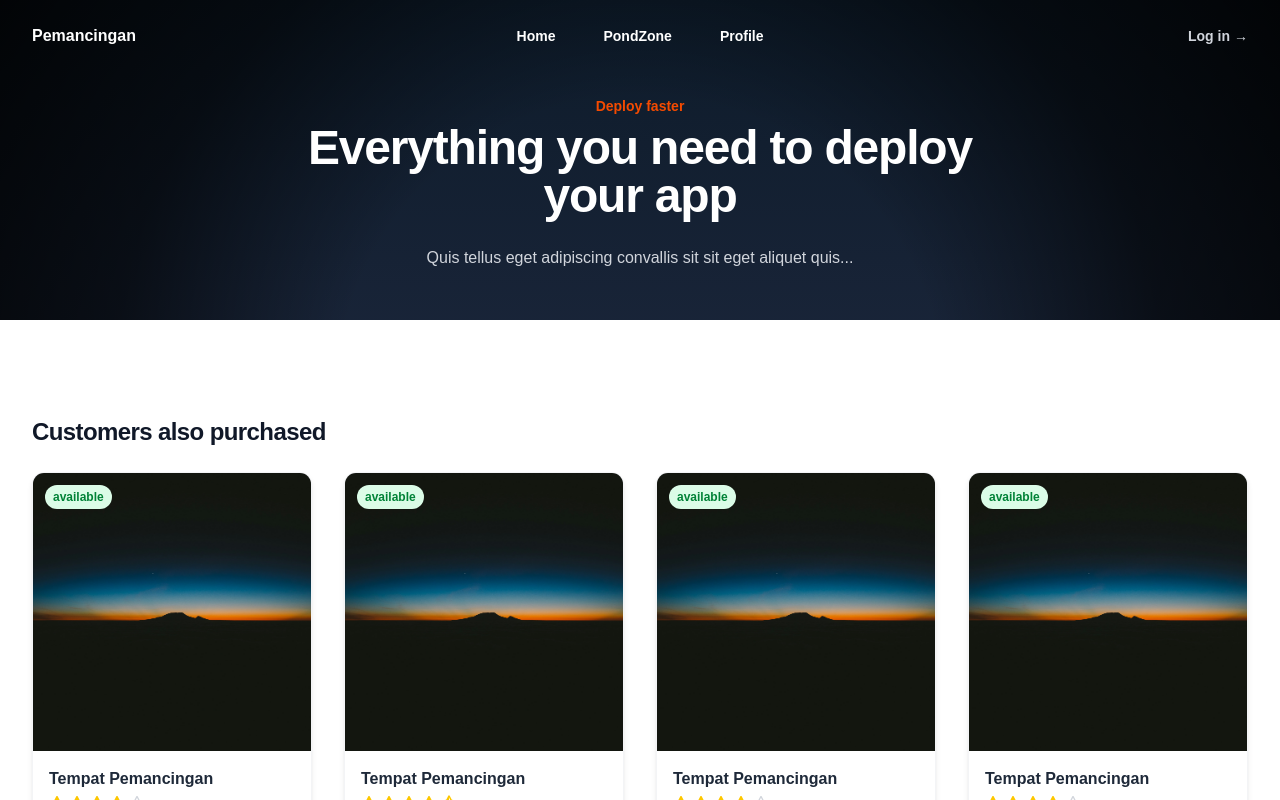
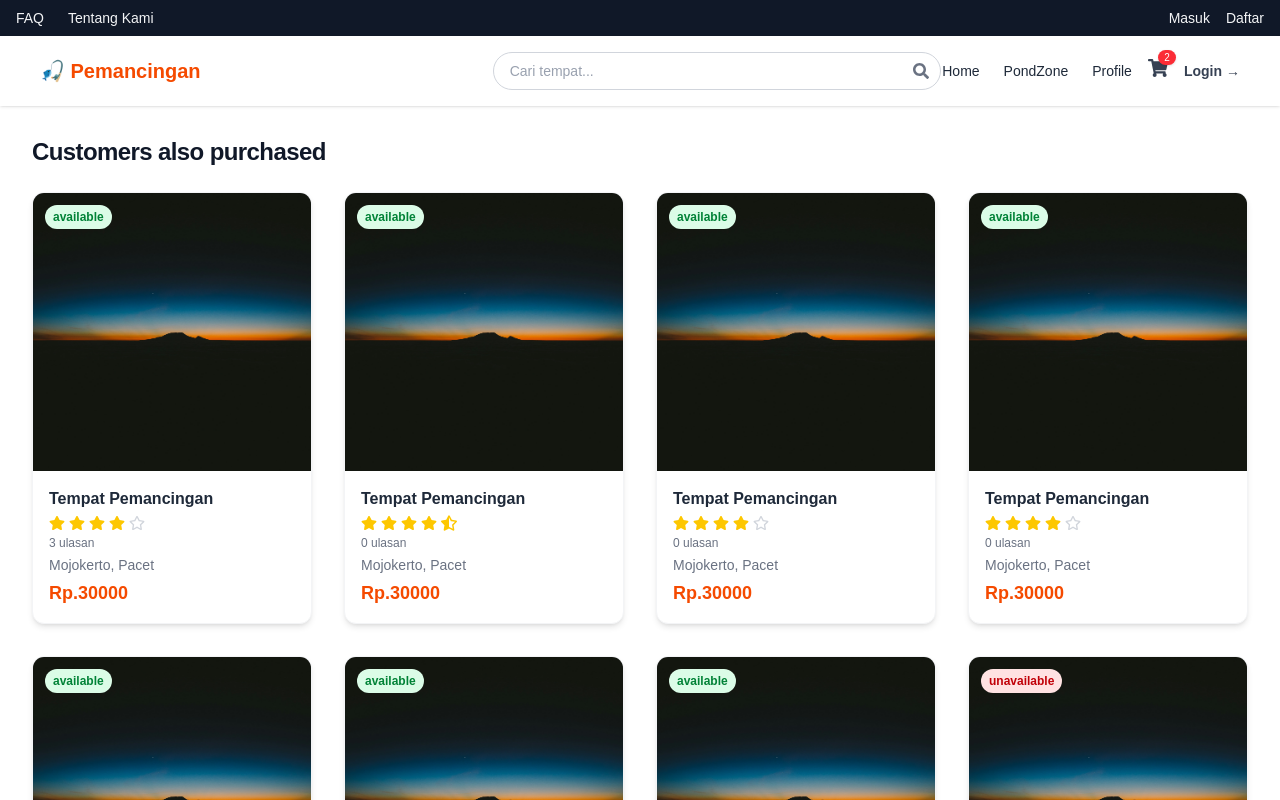
Before and after one commit to JasaSK/my-portofolio-fishing, a Next.js app: page /main/PondZone in a window 1280 px wide. Shown: the top 800 px of the page. Built offline with nearby package versions, Linux system fonts and the light colour scheme.

Commit message:
update navbar

```diff
--- a/src/app/detailProduct/layout.js
+++ b/src/app/detailProduct/layout.js
@@ -20,12 +20,6 @@ export const metadata = {
 export default function AuthLayout({ children }) {
   return (
     <main className={`${geistSans.variable} ${geistMono.variable} antialiased`}>
-      <Navbar
-        transparent={false}
-        scrollEffect={true}
-        className="bg-[radial-gradient(circle_at_center,_#0a0f1f_0%,_rgba(0,0,0,0.6)_70%,_rgba(0,0,0,0.9)_100%)]"
-      />
-
       <main className="min-h-screen flex items-center justify-center bg-gray-100 antialiased">
         {children}
       </main>
--- a/src/app/main/PondZone/page.js
+++ b/src/app/main/PondZone/page.js
@@ -5,39 +5,7 @@ import FadeInSection from "../../../components/FadeInSection.js";
 export default function PondZone() {
   return (
     <>
-      <Background1 />
-
-      <main className="relative z-10 bg-none pt-12 sm:pt-20 lg:pt-24 px-4 sm:px-6 lg:px-8 text-orange">
-        <div className="mx-auto max-w-7xl">
-          <div className="mx-auto max-w-2xl text-center">
-            <FadeInSection direction="in">
-              <h2 className="text-sm font-semibold text-orange-600">
-                Deploy faster
-              </h2>
-            </FadeInSection>
-            <FadeInSection direction="in">
-              <p className="mt-2 text-2xl sm:text-4xl lg:text-5xl font-semibold tracking-tight text-white">
-                Everything you need to deploy your app
-              </p>
-            </FadeInSection>
-            <FadeInSection direction="in">
-              <p className="mt-6 text-base leading-7 text-gray-300">
-                Quis tellus eget adipiscing convallis sit sit eget aliquet
-                quis...
-              </p>
-            </FadeInSection>
-          </div>
-
-          <div className="mx-auto mt-12 max-w-4xl">
-            <dl className="grid grid-cols-1 sm:grid-cols-2 gap-10">
-              {/* Items... */}
-            </dl>
-          </div>
-        </div>
-      </main>
-
       <ProductListPondZone />
-
     </>
   );
 }
--- /dev/null
+++ b/src/components/MiniCartDropdown.js
@@ -0,0 +1,50 @@
+"use client";
+import Link from "next/link";
+import Image from "next/image";
+
+export default function MiniCartDropdown({ cartItems = [] }) {
+  return (
+    <div className="absolute right-0 mt-3 w-80 bg-white border border-gray-200 rounded-lg shadow-xl z-50 p-5">
+      <h3 className="font-semibold text-gray-800 mb-3 text-base">
+        🛒 Keranjang
+      </h3>
+
+      {cartItems.length === 0 ? (
+        <p className="text-sm text-gray-500">Keranjang masih kosong.</p>
+      ) : (
+        <ul className="space-y-4 max-h-64 overflow-y-auto pr-1">
+          {cartItems.map((item, index) => (
+            <li
+              key={index}
+              className="flex items-start gap-4 border-b border-gray-100 pb-3 last:border-b-0"
+            >
+              <div className="relative w-14 h-14 flex-shrink-0">
+                <Image
+                  src={item.image}
+                  alt={item.name}
+                  fill
+                  className="rounded-md object-cover"
+                />
+              </div>
+              <div className="flex-1">
+                <p className="text-sm font-medium text-gray-800 line-clamp-1">
+                  {item.name}
+                </p>
+                <p className="text-sm text-gray-500">
+                  {item.quantity} x Rp{item.price.toLocaleString("id-ID")}
+                </p>
+              </div>
+            </li>
+          ))}
+        </ul>
+      )}
+
+      <Link
+        href="/main/cart"
+        className="block mt-5 text-center bg-orange-500 text-white py-2 rounded-md text-sm font-semibold hover:bg-orange-600 transition"
+      >
+        Lihat Keranjang
+      </Link>
+    </div>
+  );
+}
--- a/src/components/Navbar.js
+++ b/src/components/Navbar.js
@@ -2,9 +2,11 @@
 import { useState, useEffect } from "react";
 import MobileMenu from "./MobileMenu";
 import Link from "next/link";
+import { FaSearch, FaShoppingCart } from "react-icons/fa";
+import MiniCartDropdown from "./MiniCartDropdown";
 
 export default function Navbar({
-  bg = "bg-black/30 backdrop-blur shadow-md",
+  bg = "bg-white",
   className = "",
   transparent = true,
   scrollEffect = true,
@@ -13,23 +15,43 @@ export default function Navbar({
   const [showNavbar, setShowNavbar] = useState(true);
   const [isScrolled, setIsScrolled] = useState(false);
   const [lastScrollY, setLastScrollY] = useState(0);
+  const [searchQuery, setSearchQuery] = useState("");
+  const [showCart, setShowCart] = useState(false);
+  let cartTimeout;
+  const handleEnter = () => {
+    clearTimeout(cartTimeout);
+    setShowCart(true);
+  };
+
+  const handleLeave = () => {
+    cartTimeout = setTimeout(() => {
+      setShowCart(false);
+    }, 200);
+  };
+
+  const cartItems = [
+    {
+      name: "Ikan Lele Jumbo",
+      quantity: 2,
+      price: 15000,
+      image: "/images/pancing1.jpg",
+    },
+    {
+      name: "Ikan Patin",
+      quantity: 1,
+      price: 20000,
+      image: "/images/pancing2.jpg",
+    },
+  ];
 
   useEffect(() => {
     if (!scrollEffect) return;
     const handleScroll = () => {
       const currentScrollY = window.scrollY;
-
       setIsScrolled(currentScrollY > 50);
-
-      if (currentScrollY > lastScrollY && currentScrollY > 10) {
-        setShowNavbar(false);
-      } else {
-        setShowNavbar(true);
-      }
-
+      setShowNavbar(currentScrollY <= lastScrollY || currentScrollY <= 10);
       setLastScrollY(currentScrollY);
     };
-
     window.addEventListener("scroll", handleScroll);
     return () => window.removeEventListener("scroll", handleScroll);
   }, [lastScrollY, scrollEffect]);
@@ -39,66 +61,149 @@ export default function Navbar({
   }, [isOpen]);
 
   const headerBg = transparent ? (isScrolled ? bg : "bg-transparent") : bg;
+  const shadowClass = transparent && !isScrolled ? "" : "shadow-md";
 
   return (
     <header
-      className={`fixed inset-x-0 top-0 z-50 transition-all duration-300 ${headerBg} ${
+      className={`fixed inset-x-0 top-0 z-50 transition-all duration-300 ${headerBg} ${shadowClass} ${
         scrollEffect && !showNavbar ? "-translate-y-full" : "translate-y-0"
       } ${className}`}
     >
-      <nav className="flex items-center justify-between p-6 lg:px-8 text-white">
+      {/* Topbar */}
+      {/* TOPBAR */}
+      <div className="hidden md:block bg-gray-900 text-gray-100 text-sm">
+        <div className="container mx-auto flex items-center justify-between px-4 py-2">
+          <div className="flex gap-6">
+            <Link href="/faq" className="hover:text-orange-400 transition">
+              FAQ
+            </Link>
+            <Link
+              href="/tentang-kami"
+              className="hover:text-orange-400 transition"
+            >
+              Tentang Kami
+            </Link>
+          </div>
+          <div className="flex gap-4">
+            <Link
+              href="/auth/login"
+              className="hover:text-orange-400 transition"
+            >
+              Masuk
+            </Link>
+            <Link
+              href="/auth/register"
+              className="hover:text-orange-400 transition"
+            >
+              Daftar
+            </Link>
+          </div>
+        </div>
+      </div>
+
+      {/* MAIN NAVBAR */}
+      <nav className="bg-white flex items-center justify-between flex-wrap py-4 lg:px-10 px-4 text-gray-800 shadow-sm">
+        {/* Logo */}
         <div className="flex lg:flex-1">
-          <Link href="#" className="-m-1.5 p-1.5">
-            <h1 className="font-bold">Pemancingan</h1>
+          <Link
+            href="/"
+            className="flex items-center gap-2 font-bold text-xl text-orange-600"
+          >
+            🎣 Pemancingan
           </Link>
         </div>
 
-        <div className="hidden lg:flex lg:gap-x-12">
-          <Link
-            href="/main/home"
-            className="text-sm font-semibold hover:text-white/70"
-          >
-            Home
-          </Link>
-          <Link
-            href="/main/PondZone"
-            className="text-sm font-semibold hover:text-white/70"
-          >
-            PondZone
-          </Link>
-          <Link
-            href="/main/profile"
-            className="text-sm font-semibold hover:text-white/70"
-          >
-            Profile
-          </Link>
+        {/* Search */}
+        <div className="hidden lg:flex lg:flex-1 justify-center">
+          <div className="relative w-full max-w-md">
+            <input
+              type="text"
+              placeholder="Cari tempat..."
+              value={searchQuery}
+              onChange={(e) => setSearchQuery(e.target.value)}
+              className="w-full px-4 py-2 rounded-full border border-gray-300 text-sm text-gray-900 placeholder-gray-400 focus:outline-none focus:ring-2 focus:ring-orange-400"
+            />
+            <FaSearch className="absolute right-3 top-1/2 -translate-y-1/2 text-gray-500" />
+          </div>
         </div>
 
-        <div className="hidden lg:flex lg:flex-1 lg:justify-end">
+        {/* Menu + Cart + Login */}
+        <div className="flex items-center gap-4">
+          {/* Desktop Nav */}
+          <div className="hidden lg:flex lg:gap-x-6">
+            {["Home", "PondZone", "Profile"].map((label) => (
+              <Link
+                key={label}
+                href={`/main/${
+                  label === "Home" ? "home" : label.toLowerCase()
+                }`}
+                className="text-sm font-medium hover:text-orange-600 transition"
+              >
+                {label}
+              </Link>
+            ))}
+          </div>
+          {/* Cart */}
+          <div
+            className="relative"
+            onMouseEnter={handleEnter}
+            onMouseLeave={handleLeave}
+          >
+            <button
+              className="relative text-gray-700 hover:text-orange-500 transition"
+              onClick={() => setShowCart((prev) => !prev)} // opsional kalau mau klik juga bisa toggle
+            >
+              <FaShoppingCart className="text-xl" />
+              {cartItems.length > 0 && (
+                <span className="absolute -top-2 -right-2 bg-red-500 text-white text-[10px] px-1.5 rounded-full shadow">
+                  {cartItems.length}
+                </span>
+              )}
+            </button>
+
+            {/* Keep this inside the same parent so hover works */}
+            {showCart && (
+              <div
+                className="absolute right-0 mt-2 w-max"
+                onMouseEnter={() => setShowCart(true)}
+                onMouseLeave={() => setShowCart(false)}
+              >
+                <MiniCartDropdown cartItems={cartItems} />
+              </div>
+            )}
+          </div>
+
+          {/* Login button */}
           <Link
             href="/auth/login"
-            className="inline-flex items-center gap-1 text-sm font-semibold text-gray-300 hover:text-orange-500 transition-colors duration-300 group"
+            className="hidden lg:inline-flex items-center gap-1 text-sm font-semibold text-gray-700 hover:text-orange-500 transition group"
           >
-            Log in
-            <span className="transition-transform group-hover:translate-x-1">
+            Login
+            <span className="group-hover:translate-x-1 transition-transform">
               →
             </span>
           </Link>
-        </div>
 
+          {/* Hamburger menu */}
           <div className="lg:hidden">
             <button
               onClick={() => setIsOpen(true)}
-            className="-m-2.5 p-2.5 text-gray-300"
+              className="p-2 text-gray-700 hover:text-orange-500"
             >
-            <svg className="size-6" fill="none" stroke="currentColor">
+              <svg
+                className="w-6 h-6"
+                fill="none"
+                stroke="currentColor"
+                strokeWidth={2}
+              >
                 <path
                   strokeLinecap="round"
                   strokeLinejoin="round"
-                d="M3 6h18M3 12h18M3 18h18"
+                  d="M4 6h16M4 12h16M4 18h16"
                 />
               </svg>
             </button>
+          </div>
         </div>
       </nav>
 
--- a/src/components/Product.js
+++ b/src/components/Product.js
@@ -126,7 +126,7 @@ export function ProductListPondZone() {
   const router = useRouter();
 
   return (
-    <div className="bg-white">
+    <div className="mt-10 bg-white">
       <div className="mx-auto max-w-2xl px-4 py-16 sm:px-6 sm:py-24 lg:max-w-7xl lg:px-8">
         <div className="flex justify-between items-center mb-6">
           <FadeInSection direction="left">
--- a/src/components/ProductDetail.js
+++ b/src/components/ProductDetail.js
@@ -39,7 +39,7 @@ export default function ProductDetail({ id }) {
   };
 
   return (
-    <div className="mt-20  text-gray-800">
+    <div className="mt-10 text-gray-800">
       <div className="bg-white container mx-auto px-4 py-8">
         <div className="flex flex-wrap -mx-4">
           {/* LEFT: IMAGES */}
```
Lines whose indentation alone changed are shown as unchanged.
